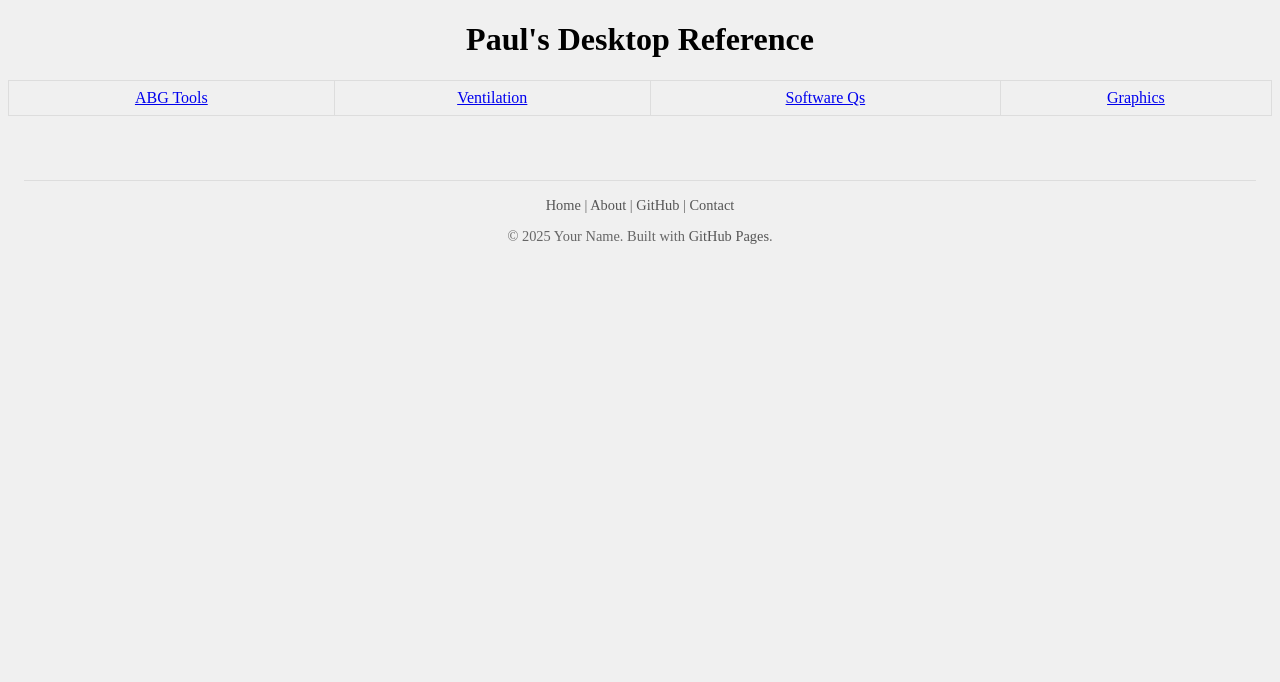
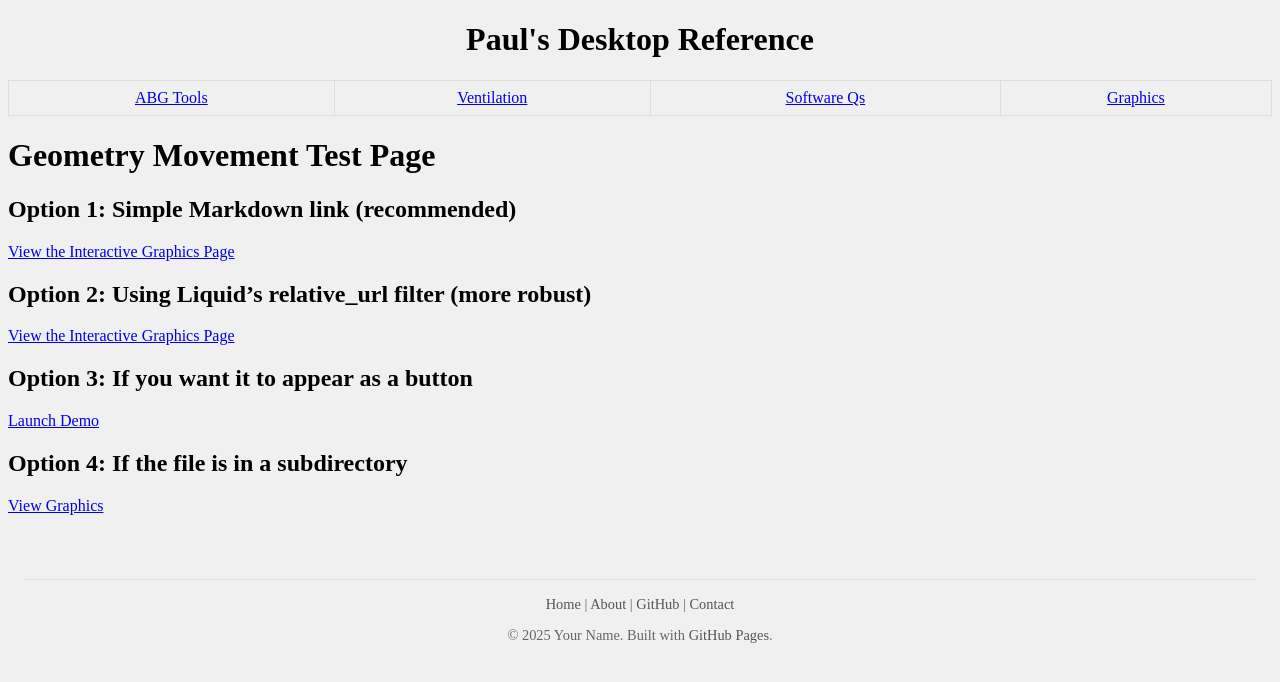
Before and after one commit to ZBZFirst/info, a Jekyll site: the page built from graphicsindex.md, in a window 1280 px wide. Shown: the top 682 px of the page. Built offline with Jekyll 4.4.1, drawn with Linux system fonts in a browser that asks for light colours.

Commit message:
Update graphicsindex.md

```diff
--- a/graphicsindex.md
+++ b/graphicsindex.md
@@ -2,3 +2,17 @@
 layout: default
 title: Interactive Draggable Graphics
 ---
+
+# Geometry Movement Test Page
+
+## Option 1: Simple Markdown link (recommended)
+[View the Interactive Graphics Page](graphics.md)
+
+## Option 2: Using Liquid's relative_url filter (more robust)
+[View the Interactive Graphics Page]({{ "graphics.md" | relative_url }})
+
+## Option 3: If you want it to appear as a button
+[Launch Demo]({{ "graphics.md" | relative_url }}){: .btn .btn-primary }
+
+## Option 4: If the file is in a subdirectory
+[View Graphics]({{ "/subfolder/graphics.md" | relative_url }})
```
